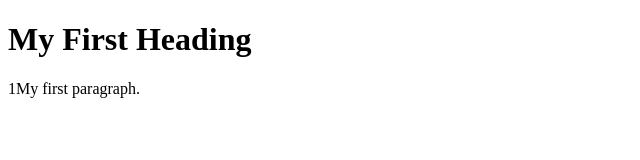
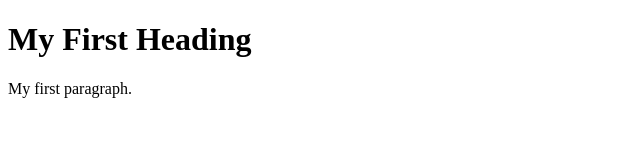
Before and after one commit to antonmattila/antonmattila.github.io, a plain HTML site: page index2.html in a window 1280 px wide. Shown: the full height of the page, 0-640 px from the left. Drawn offline with Linux system fonts and the light colour scheme.

Commit message:
työ1 lisätty

```diff
--- a/index2.html
+++ b/index2.html
@@ -7,7 +7,7 @@
 
 <body>
     <h1>My First Heading</h1>
-    <p>1My first paragraph.</p>
+    <p>My first paragraph.</p>
 </body>
 
 </html>
```
